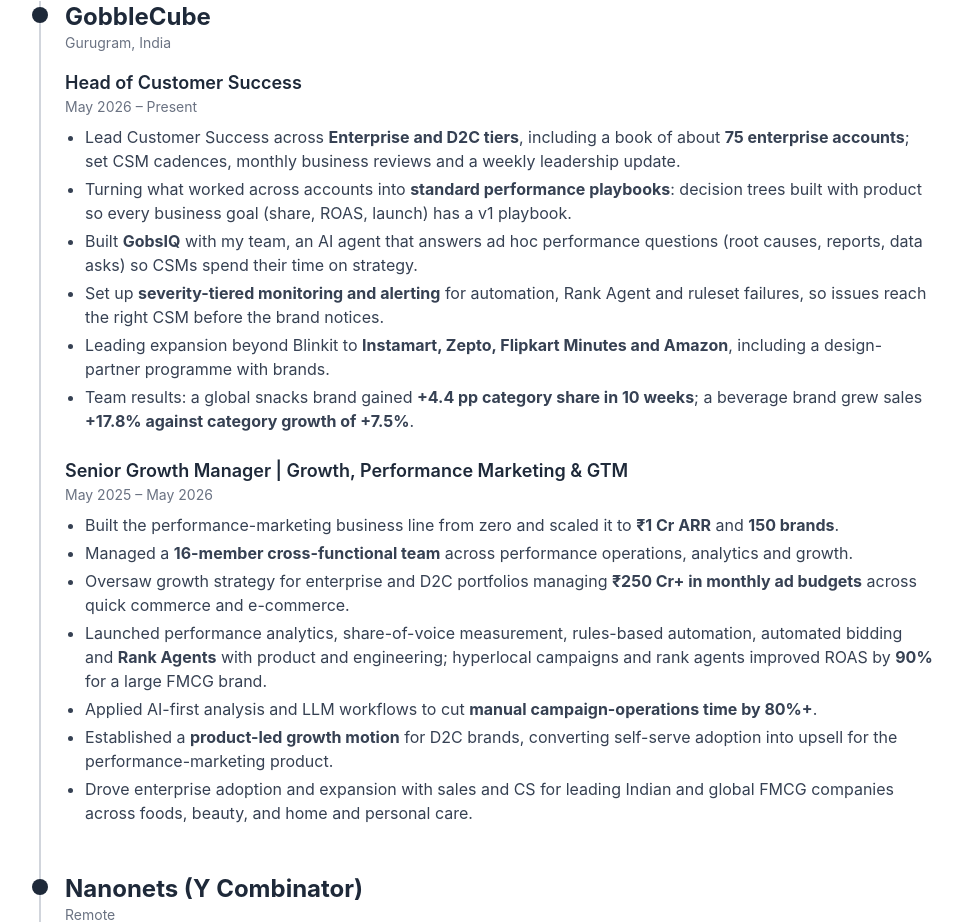
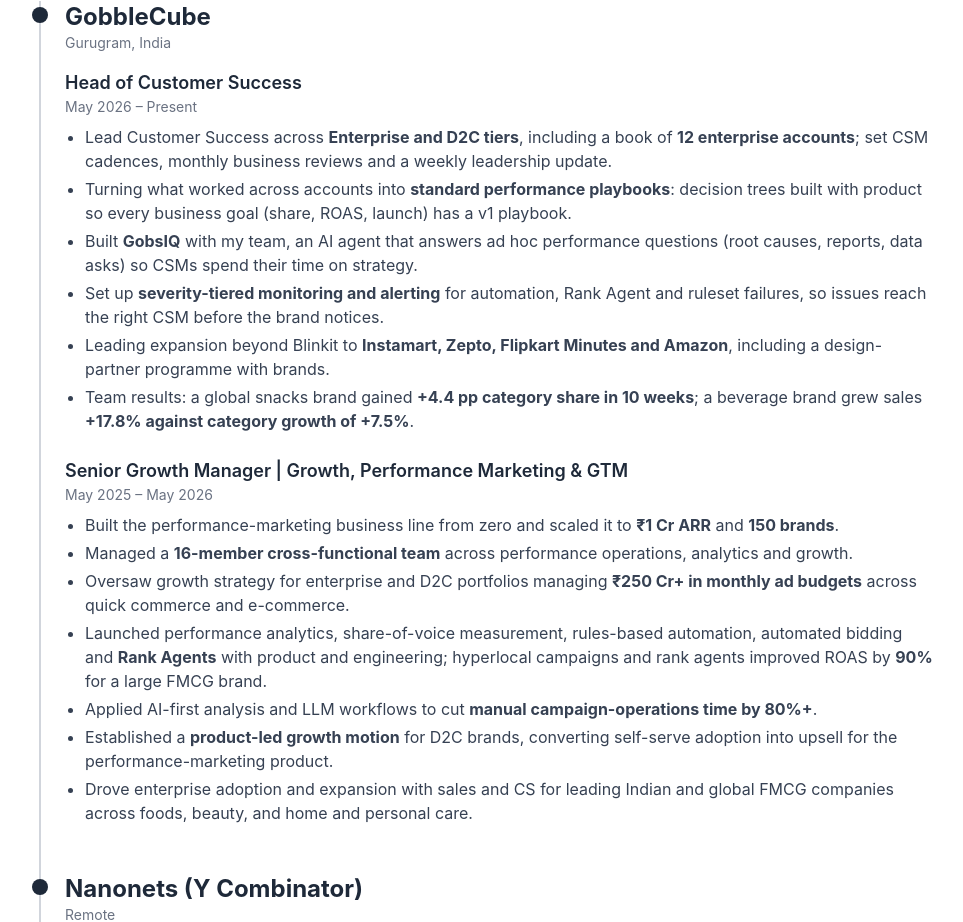
Before and after one commit to keshav72/keshav-verma, a Next.js app: page / in a window 1280 px wide. Shown: the part 1180-2102 px from the top of the page, without its empty margins (153-1116 px from the left). Built offline with nearby package versions, Linux system fonts and the light colour scheme.

Commit message:
Update enterprise account count to 12 (Experience)

```diff
--- a/data/experience.js
+++ b/data/experience.js
@@ -10,7 +10,7 @@ const experience = [
         title: 'Head of Customer Success',
         duration: 'May 2026 – Present',
         points: [
-          'Lead Customer Success across <strong>Enterprise and D2C tiers</strong>, including a book of about <strong>75 enterprise accounts</strong>; set CSM cadences, monthly business reviews and a weekly leadership update.',
+          'Lead Customer Success across <strong>Enterprise and D2C tiers</strong>, including a book of <strong>12 enterprise accounts</strong>; set CSM cadences, monthly business reviews and a weekly leadership update.',
           'Turning what worked across accounts into <strong>standard performance playbooks</strong>: decision trees built with product so every business goal (share, ROAS, launch) has a v1 playbook.',
           'Built <strong>GobsIQ</strong> with my team, an AI agent that answers ad hoc performance questions (root causes, reports, data asks) so CSMs spend their time on strategy.',
           'Set up <strong>severity-tiered monitoring and alerting</strong> for automation, Rank Agent and ruleset failures, so issues reach the right CSM before the brand notices.',
```
